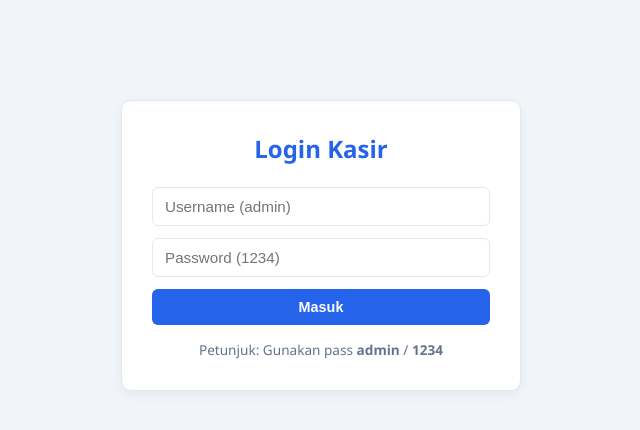
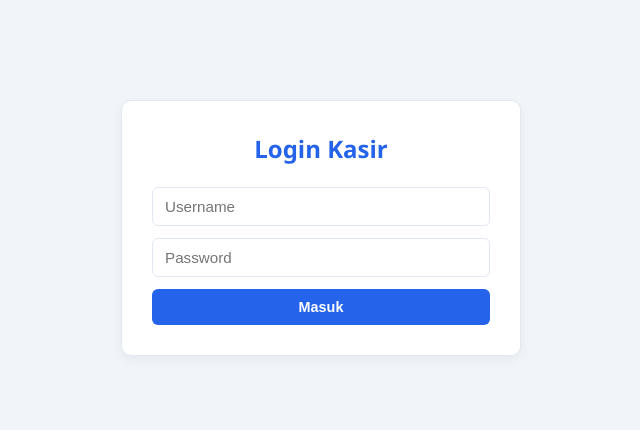
Before and after one commit to zczac/tugas-informatika, a plain HTML site: page index.html in a window 1280 px wide. Shown: the whole page, without its empty margins (319-959 px from the left). Drawn offline with Linux system fonts and the light colour scheme.

Commit message:
Update index.html

```diff
--- a/index.html
+++ b/index.html
@@ -11,12 +11,10 @@
   <div class="login" id="loginBox">
     <h2>Login Kasir</h2>
     <div class="form-group">
-      <input id="user" placeholder="Username (admin)">
-      <input id="pass" type="password" placeholder="Password (1234)">
+      <input id="user" placeholder="Username ">
+      <input id="pass" type="password" placeholder="Password ">
       <button class="btn btn-primary" onclick="login()">Masuk</button>
     </div>
-    <p class="hint">Petunjuk: Gunakan pass <b>admin</b> / <b>1234</b></p>
-  </div>
 
 
   <div class="app hidden" id="app">
```
